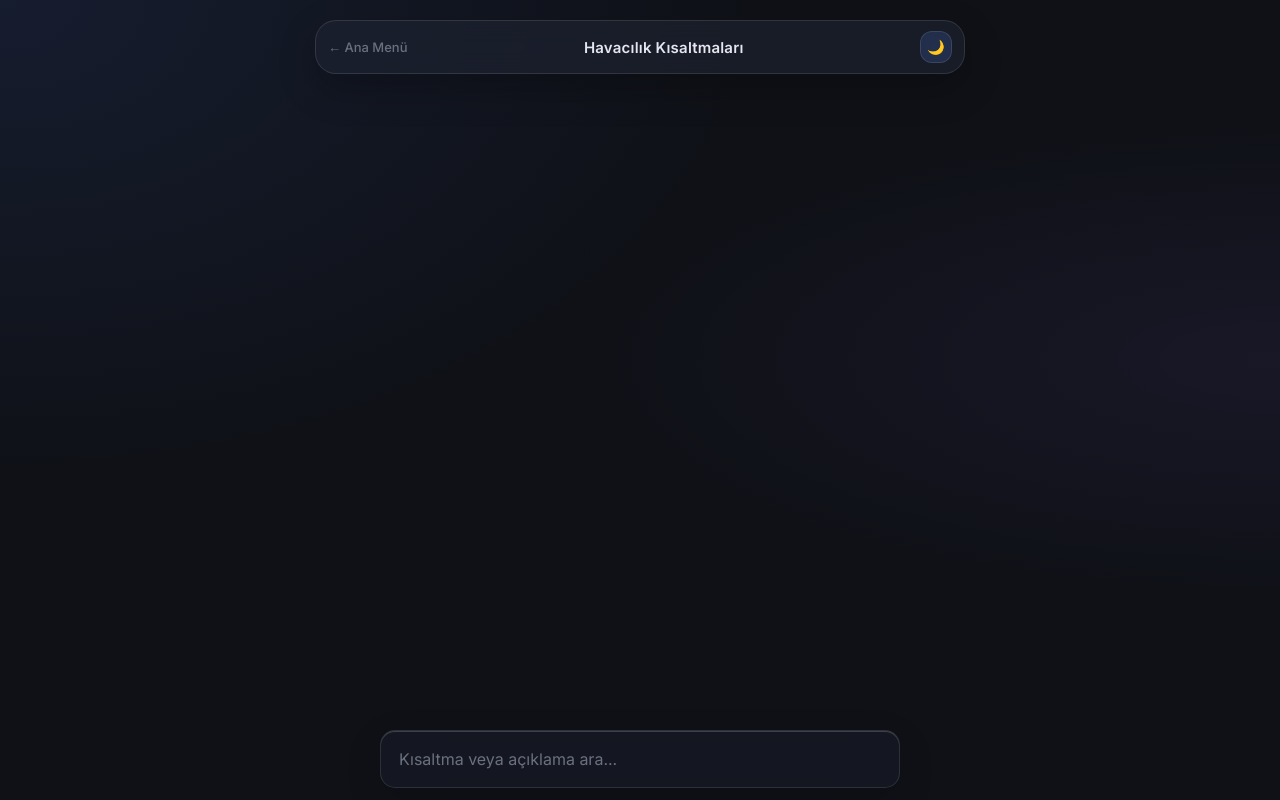
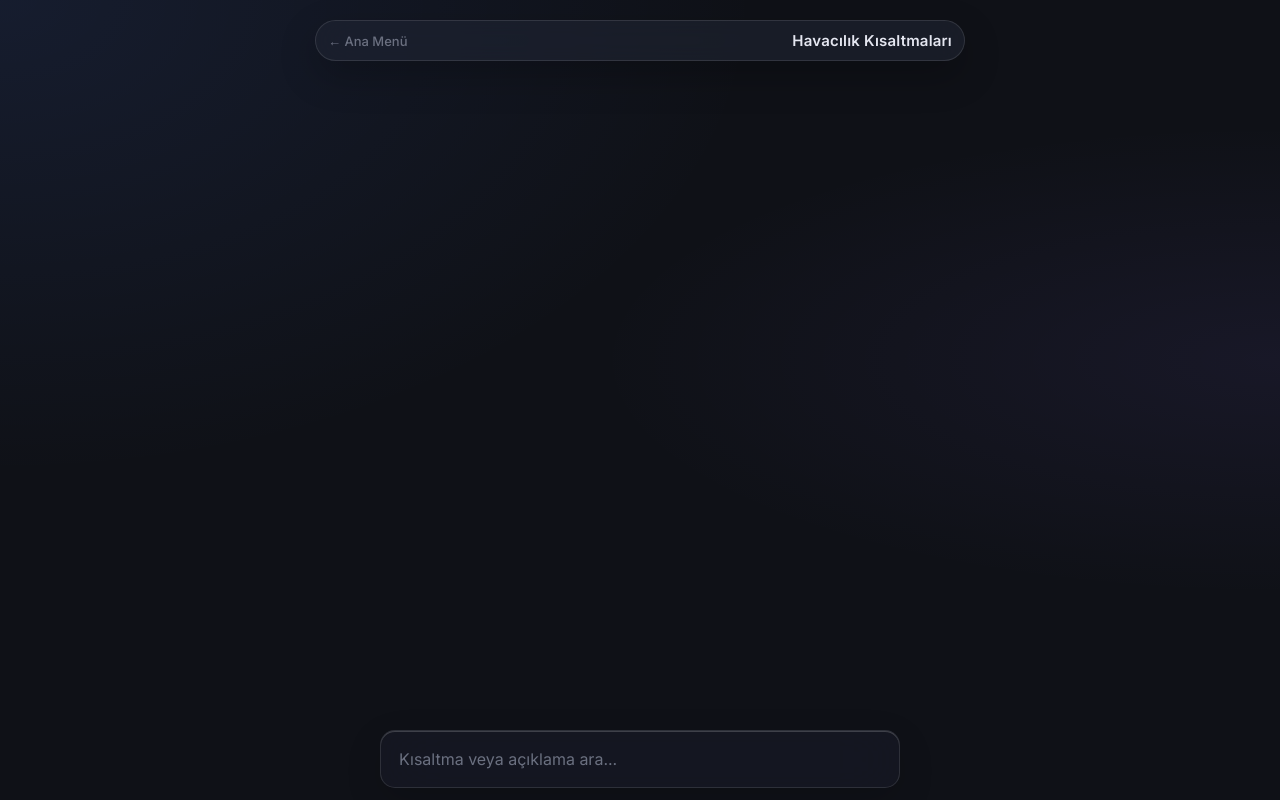
Before and after one commit to umit219/a330-accpanel-umitcan, a website: page kisaltmalar.html in a window 1280 px wide. Drawn offline with Linux system fonts and the light colour scheme.

Commit message:
Remove theme toggle and refine layout in kisaltmalar.html

```diff
--- a/kisaltmalar.html
+++ b/kisaltmalar.html
@@ -23,8 +23,7 @@
     <div class="page-header">
         <a href="index.html" class="back-link">← Ana Menü</a>
         <span class="page-title">Havacılık Kısaltmaları</span>
-        <button class="theme-btn" onclick="toggleTheme()" id="themeBtn">🌙</button>
-    </div>
+</div>
 
     <input type="text" id="searchBox" class="search-input" placeholder="Kısaltma veya açıklama ara..." onkeyup="search()">
     <div id="resultCount" class="info-text"></div>
```
